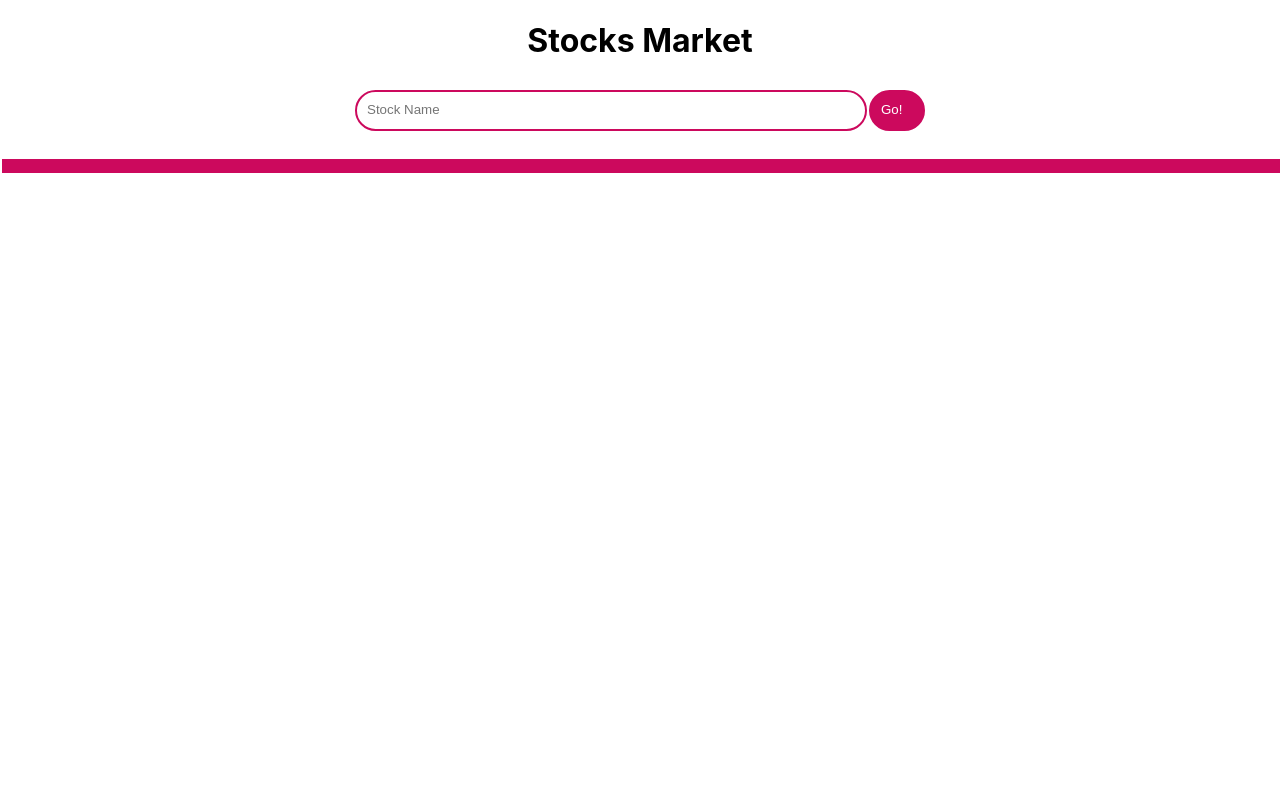
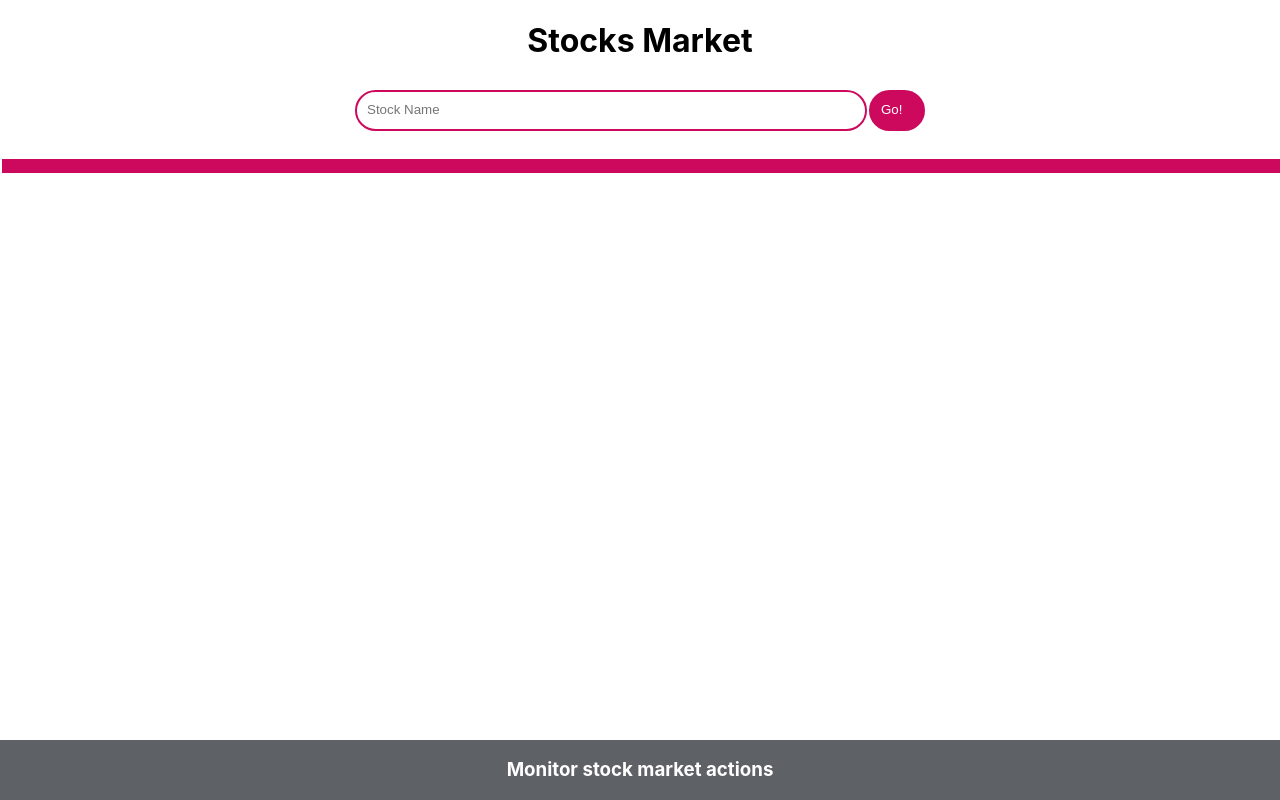
Before and after one commit to mailliwmogollon/monitorapp, a React (Create React App) app: page / in a window 1280 px wide. Shown: the top 800 px of the page. Built offline with nearby package versions, Linux system fonts and the light colour scheme.

Commit message:
add footer

```diff
--- a/src/App.css
+++ b/src/App.css
@@ -2,37 +2,15 @@
   text-align: center;
 }
 
-.App-logo {
-  height: 40vmin;
-  pointer-events: none;
-}
-
-@media (prefers-reduced-motion: no-preference) {
-  .App-logo {
-    animation: App-logo-spin infinite 20s linear;
-  }
-}
-
-.App-header {
-  background-color: #282c34;
-  min-height: 100vh;
+.App-footer {
+  background-color: #5e6166;
+  min-height: 5vh;
+  width: 100%;
   display: flex;
   flex-direction: column;
   align-items: center;
   justify-content: center;
-  font-size: calc(10px + 2vmin);
   color: white;
+  position: fixed;
+  bottom: 0;
 }
-
-.App-link {
-  color: #61dafb;
-}
-
-@keyframes App-logo-spin {
-  from {
-    transform: rotate(0deg);
-  }
-  to {
-    transform: rotate(360deg);
-  }
-}
--- a/src/App.js
+++ b/src/App.js
@@ -9,6 +9,9 @@ function App() {
       <h1>Stocks Market</h1>
       </header>
       <StockList />
+      <footer className='App-footer'>
+        <h3>Monitor stock market actions</h3>
+      </footer>
     </div>
   );
 }
--- a/src/components/StockList.js
+++ b/src/components/StockList.js
@@ -37,15 +37,6 @@ export default function StockList() {
 
       }
 
-      useEffect(() => {
-          const interval = setInterval(() => {
-            handleSubmit();
-          }, 20000);
-          return() => clearInterval(interval);
-      });
-
-
-
   return (
     <div className="container">
       <form  onSubmit={handleSubmit} className='form-container'>
--- a/src/components/Style.css
+++ b/src/components/Style.css
@@ -36,5 +36,5 @@
     color:white;
     background-color: #cc095d;
     border: #cc095d solid 2px;
-    font-size: 20px;
+    font-size: 22px;
   }
--- a/src/index.js
+++ b/src/index.js
@@ -2,7 +2,7 @@ import React from 'react';
 import ReactDOM from 'react-dom';
 import './index.css';
 import App from './App';
-import reportWebVitals from './reportWebVitals';
+
 
 ReactDOM.render(
   <React.StrictMode>
@@ -10,8 +10,3 @@ ReactDOM.render(
   </React.StrictMode>,
   document.getElementById('root')
 );
-
-// If you want to start measuring performance in your app, pass a function
-// to log results (for example: reportWebVitals(console.log))
-// or send to an analytics endpoint. Learn more: https://bit.ly/CRA-vitals
-reportWebVitals();
--- a/src/reportWebVitals.js
+++ /dev/null
@@ -1,13 +0,0 @@
-const reportWebVitals = onPerfEntry => {
-  if (onPerfEntry && onPerfEntry instanceof Function) {
-    import('web-vitals').then(({ getCLS, getFID, getFCP, getLCP, getTTFB }) => {
-      getCLS(onPerfEntry);
-      getFID(onPerfEntry);
-      getFCP(onPerfEntry);
-      getLCP(onPerfEntry);
-      getTTFB(onPerfEntry);
-    });
-  }
-};
-
-export default reportWebVitals;
```
Also changed, not shown: src/logo.svg (deleted).
